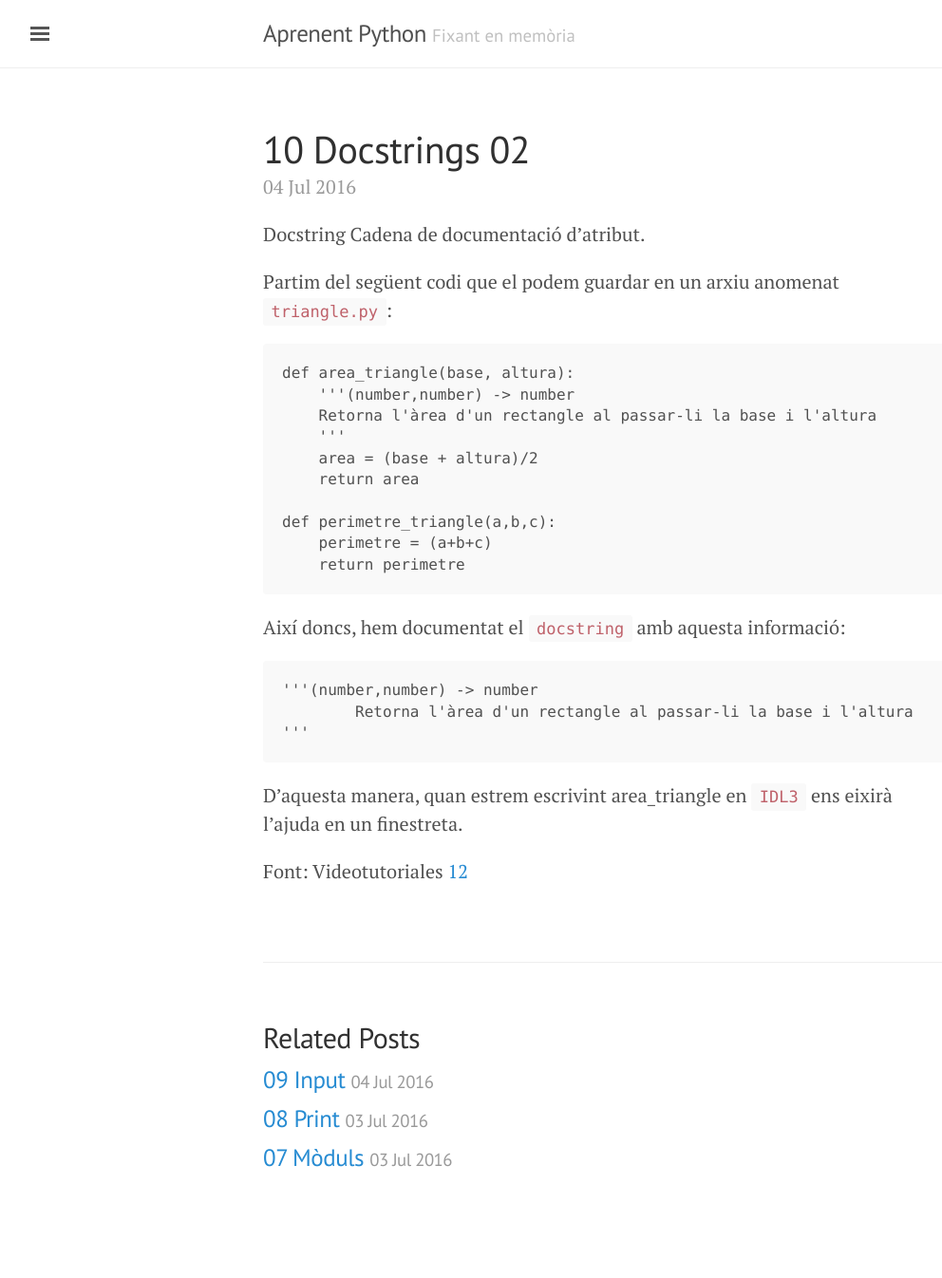
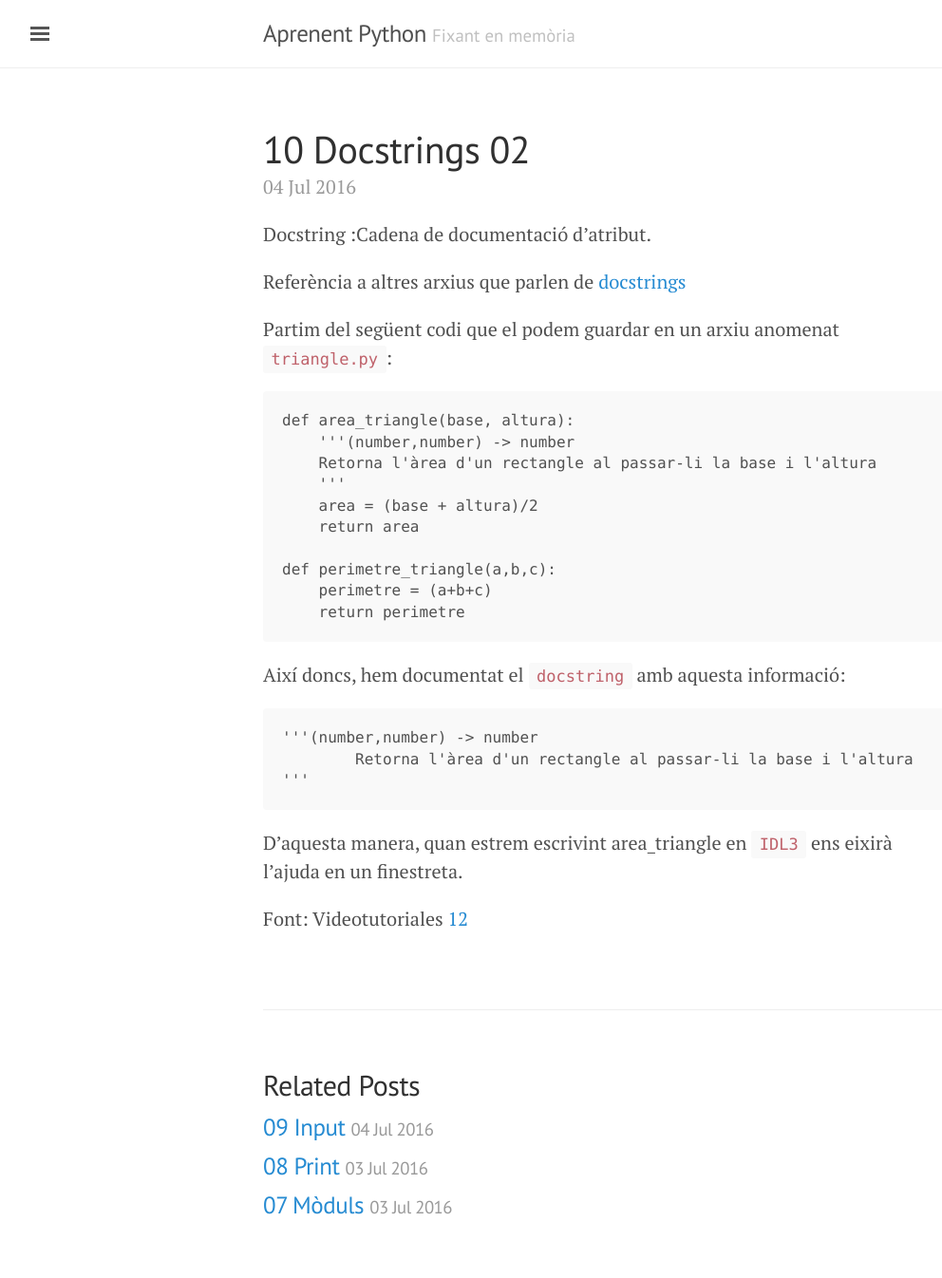
Before and after one commit to inclusa/python, a Jekyll site: the page built from _posts/2016-07-04-docstrings.md, in a window 1280 px wide. Shown: the whole page at 95% size, without its empty margins (3-995 px from the left). Built offline with Jekyll 4.4.1, drawn with Linux system fonts in a browser that asks for light colours; before the commit the page ends 1296 px from its top, so only the background shows below that.

Commit message:
Link a post intern

```diff
--- a/_posts/2016-07-04-docstrings.md
+++ b/_posts/2016-07-04-docstrings.md
@@ -4,7 +4,9 @@
 date:  2016-07-04 01:00:00
 ---
 Docstring
-    Cadena de documentació d’atribut.
+:Cadena de documentació d’atribut.
+
+Referència a altres arxius que parlen de [docstrings](/2016/07/02/docstrings.html)
 
 Partim del següent codi que el podem guardar en un arxiu anomenat `triangle.py`:
 
```
